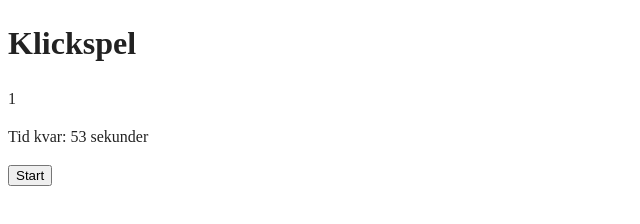
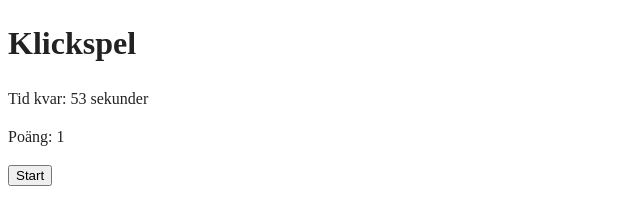
Before and after one commit to carolinapena-hub/KlickSpel, a website built with webpack: page index.html in a window 1280 px wide. Both pictures are taken after a click on the button "Start". Shown: the whole page, without its empty margins (0-640 px from the left). Built offline with nearby package versions, Linux system fonts and the light colour scheme.

Commit message:
ADD FINAL SCORE
Funtionality js to se final score

```diff
--- a/index.html
+++ b/index.html
@@ -27,8 +27,9 @@
 <h1>Klickspel</h1>
 
 
-  <p id="score">0</p>
 <p>Tid kvar: <span id="time">60</span> sekunder</p>
+<p>Poäng: <span id="score">0</span></p>
+<p id="finalScore"></p>
 
 <button id="Klickaknapp">Start</button>
 
--- a/js/app.js
+++ b/js/app.js
@@ -1,10 +1,12 @@
 // Variabler
 let score=0;
 let timeLeft=60;
+let gameActive = true;
 
 const scoreElement = document.getElementById('score');
-const button = document.getElementById(`Klickaknapp`);
+const button = document.getElementById('Klickaknapp');
 const timeElement = document.getElementById('time');
+const finalscoreElement = document.getElementById('finalScore');
 
 const timer = setInterval(() => { // Timer
   timeLeft--;
@@ -14,18 +16,12 @@ const timer = setInterval(() => { // Timer
     clearInterval(timer);
     gameActive = false;
     button.disabled = true;
+    finalscoreElement.textContent =`Slutpoäng:` + score;
   }
 }, 1000);
 
-button.addEventListener('click', (e) => {
-  if (gameActive) return;
+button.addEventListener('click', () => {
+  if (!gameActive) return;
   score++;
   scoreElement.textContent = score;
 });
-
-
-
-button.addEventListener('click', function(){
-  score+=1; // Knapp tickar med ett för varje klick
-  scoreElement.textContent=score;
-})
```
